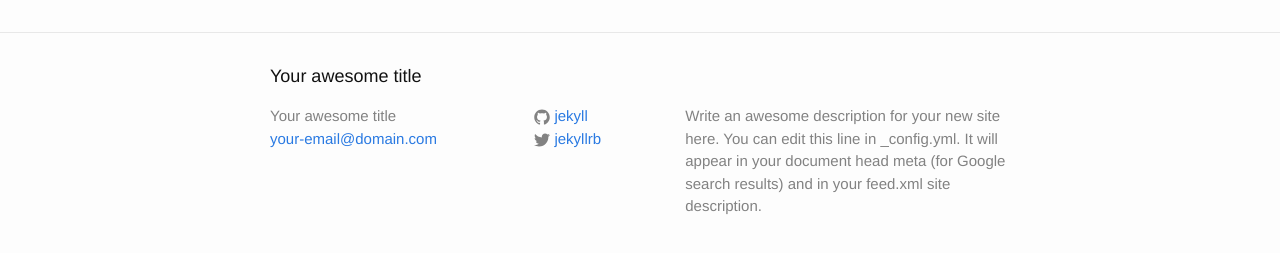
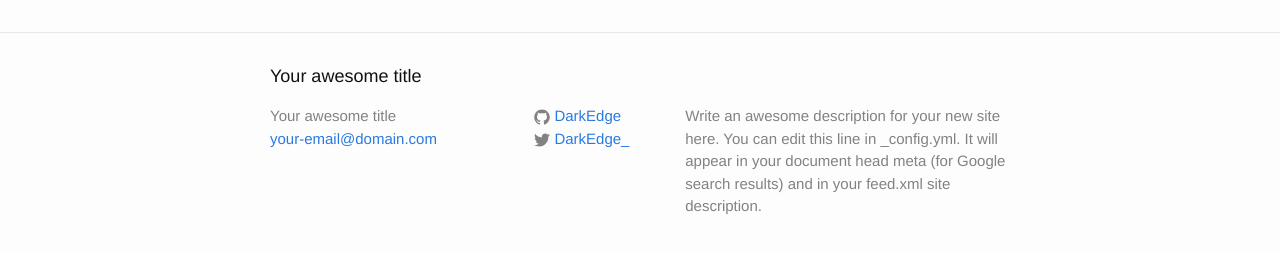
Before and after one commit to darkedge/darkedge.github.io, a Jekyll site: the page built from index.html, in a window 1280 px wide. Shown: the part 264-517 px from the top of the page. Built offline with Jekyll 4.4.1, drawn with Linux system fonts in a browser that asks for light colours.

Commit message:
Change usernames

```diff
--- a/_config.yml
+++ b/_config.yml
@@ -7,8 +7,8 @@ description: > # this means to ignore newlines until "baseurl:"
   Google search results) and in your feed.xml site description.
 baseurl: "" # the subpath of your site, e.g. /blog/
 url: "http://yourdomain.com" # the base hostname & protocol for your site
-twitter_username: jekyllrb
-github_username:  jekyll
+twitter_username: DarkEdge_
+github_username:  DarkEdge
 
 # Build settings
 markdown: kramdown
```
